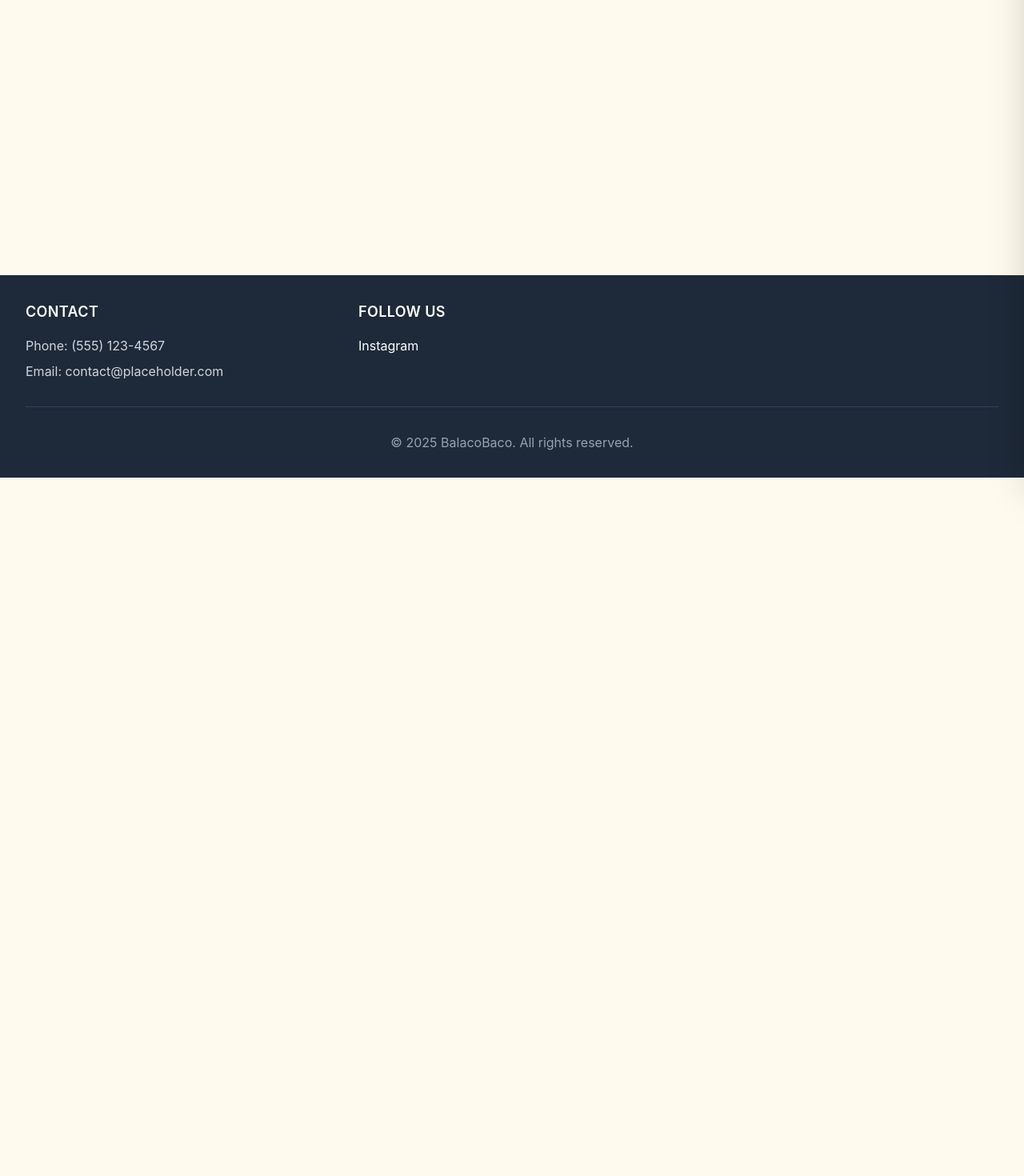
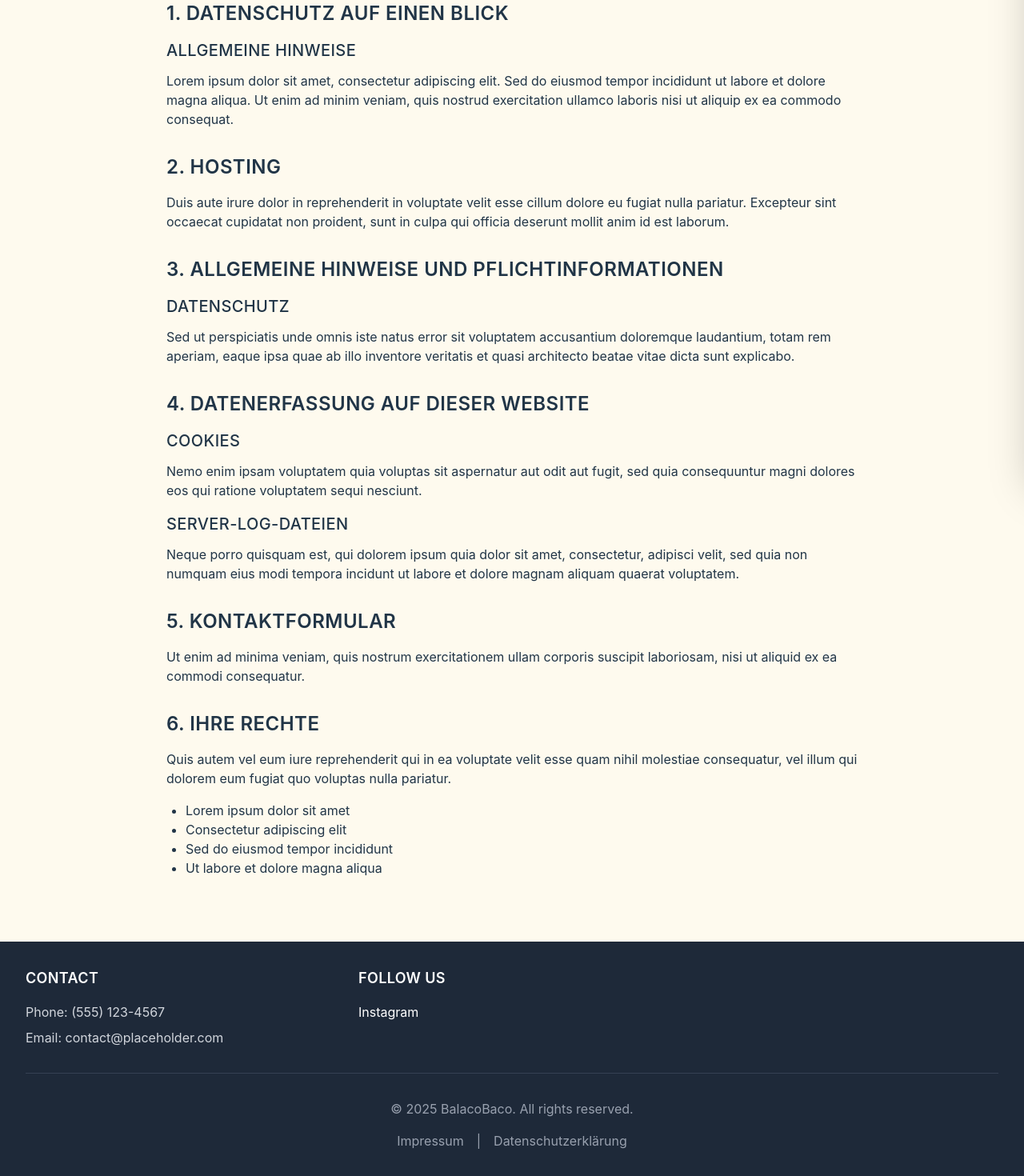
Before and after one commit to Kayo-b/blcbco, a React (Vite) app: page /blcbco/privacy-policy in a window 1280 px wide. Shown: the part 203-1673 px from the top of the page at 80% size. Before the commit the page ends 800 px from the top, so only its background shows below. Built offline with nearby package versions, Linux system fonts and the light colour scheme.

Commit message:
impressum and privacy policy placeholder added

```diff
--- a/src/App.jsx
+++ b/src/App.jsx
@@ -12,6 +12,8 @@ import Cart from './pages/Cart';
 import Checkout from './pages/Checkout';
 import Confirmation from './pages/Confirmation';
 import Catering from './pages/Catering';
+import PrivacyPolicy from './pages/PrivacyPolicy';
+import Impressum from './pages/Impressum';
 import NavOverlay from './components/NavOverlay';
 
 function AppContent() {
@@ -39,6 +41,8 @@ function AppContent() {
           <Route path="/cart" element={<Cart />} />
           <Route path="/checkout" element={<Checkout />} />
           <Route path="/confirmation" element={<Confirmation />} />
+          <Route path="/privacy-policy" element={<PrivacyPolicy />} />
+          <Route path="/impressum" element={<Impressum />} />
         </Routes>
       </main>
       <Footer />
--- a/src/components/Footer.jsx
+++ b/src/components/Footer.jsx
@@ -1,4 +1,5 @@
 import { useTranslation } from 'react-i18next';
+import { Link } from 'react-router-dom';
 
 export default function Footer() {
   const { t } = useTranslation();
@@ -29,6 +30,15 @@ export default function Footer() {
 
         <div className="border-t border-gray-700 mt-8 pt-8 text-center text-gray-400">
           <p>&copy; {new Date().getFullYear()} BalacoBaco. All rights reserved.</p>
+          <div className="mt-4 space-x-4">
+            <Link to="/impressum" className="hover:text-white transition-colors">
+              Impressum
+            </Link>
+            <span>|</span>
+            <Link to="/privacy-policy" className="hover:text-white transition-colors">
+              Datenschutzerklärung
+            </Link>
+          </div>
         </div>
       </div>
     </footer>
--- /dev/null
+++ b/src/pages/Impressum.jsx
@@ -0,0 +1,79 @@
+import { useTranslation } from 'react-i18next';
+
+function Impressum() {
+  const { t } = useTranslation();
+
+  return (
+    <div className="max-w-4xl mx-auto px-4 py-12">
+      <h1 className="text-3xl font-bold mb-8">Impressum</h1>
+
+      <section className="mb-8">
+        <h2 className="text-2xl font-semibold mb-4">Angaben gemäß § 5 TMG</h2>
+        <p className="mb-2">Lorem Ipsum GmbH</p>
+        <p className="mb-2">Musterstraße 123</p>
+        <p className="mb-4">12345 Musterstadt</p>
+      </section>
+
+      <section className="mb-8">
+        <h2 className="text-2xl font-semibold mb-4">Vertreten durch</h2>
+        <p className="mb-4">Max Mustermann</p>
+      </section>
+
+      <section className="mb-8">
+        <h2 className="text-2xl font-semibold mb-4">Kontakt</h2>
+        <p className="mb-2">Telefon: +49 (0) 123 456789</p>
+        <p className="mb-2">E-Mail: info@example.com</p>
+      </section>
+
+      <section className="mb-8">
+        <h2 className="text-2xl font-semibold mb-4">Registereintrag</h2>
+        <p className="mb-2">Eintragung im Handelsregister</p>
+        <p className="mb-2">Registergericht: Amtsgericht Musterstadt</p>
+        <p className="mb-4">Registernummer: HRB 12345</p>
+      </section>
+
+      <section className="mb-8">
+        <h2 className="text-2xl font-semibold mb-4">Umsatzsteuer-ID</h2>
+        <p className="mb-4">
+          Umsatzsteuer-Identifikationsnummer gemäß § 27 a Umsatzsteuergesetz:<br />
+          DE123456789
+        </p>
+      </section>
+
+      <section className="mb-8">
+        <h2 className="text-2xl font-semibold mb-4">Verantwortlich für den Inhalt nach § 55 Abs. 2 RStV</h2>
+        <p className="mb-2">Max Mustermann</p>
+        <p className="mb-2">Musterstraße 123</p>
+        <p className="mb-4">12345 Musterstadt</p>
+      </section>
+
+      <section className="mb-8">
+        <h2 className="text-2xl font-semibold mb-4">Haftungsausschluss</h2>
+
+        <h3 className="text-xl font-medium mb-3">Haftung für Inhalte</h3>
+        <p className="mb-4">
+          Lorem ipsum dolor sit amet, consectetur adipiscing elit. Sed do eiusmod tempor incididunt ut labore et dolore magna aliqua. Ut enim ad minim veniam, quis nostrud exercitation ullamco laboris.
+        </p>
+
+        <h3 className="text-xl font-medium mb-3">Haftung für Links</h3>
+        <p className="mb-4">
+          Duis aute irure dolor in reprehenderit in voluptate velit esse cillum dolore eu fugiat nulla pariatur. Excepteur sint occaecat cupidatat non proident, sunt in culpa qui officia deserunt mollit anim id est laborum.
+        </p>
+
+        <h3 className="text-xl font-medium mb-3">Urheberrecht</h3>
+        <p className="mb-4">
+          Sed ut perspiciatis unde omnis iste natus error sit voluptatem accusantium doloremque laudantium, totam rem aperiam, eaque ipsa quae ab illo inventore veritatis et quasi architecto beatae vitae dicta sunt explicabo.
+        </p>
+      </section>
+
+      <section className="mb-8">
+        <h2 className="text-2xl font-semibold mb-4">Streitschlichtung</h2>
+        <p className="mb-4">
+          Nemo enim ipsam voluptatem quia voluptas sit aspernatur aut odit aut fugit, sed quia consequuntur magni dolores eos qui ratione voluptatem sequi nesciunt.
+        </p>
+      </section>
+    </div>
+  );
+}
+
+export default Impressum;
--- /dev/null
+++ b/src/pages/PrivacyPolicy.jsx
@@ -0,0 +1,68 @@
+import { useTranslation } from 'react-i18next';
+
+function PrivacyPolicy() {
+  const { t } = useTranslation();
+
+  return (
+    <div className="max-w-4xl mx-auto px-4 py-12">
+      <h1 className="text-3xl font-bold mb-8">Datenschutzerklärung</h1>
+
+      <section className="mb-8">
+        <h2 className="text-2xl font-semibold mb-4">1. Datenschutz auf einen Blick</h2>
+        <h3 className="text-xl font-medium mb-3">Allgemeine Hinweise</h3>
+        <p className="mb-4">
+          Lorem ipsum dolor sit amet, consectetur adipiscing elit. Sed do eiusmod tempor incididunt ut labore et dolore magna aliqua. Ut enim ad minim veniam, quis nostrud exercitation ullamco laboris nisi ut aliquip ex ea commodo consequat.
+        </p>
+      </section>
+
+      <section className="mb-8">
+        <h2 className="text-2xl font-semibold mb-4">2. Hosting</h2>
+        <p className="mb-4">
+          Duis aute irure dolor in reprehenderit in voluptate velit esse cillum dolore eu fugiat nulla pariatur. Excepteur sint occaecat cupidatat non proident, sunt in culpa qui officia deserunt mollit anim id est laborum.
+        </p>
+      </section>
+
+      <section className="mb-8">
+        <h2 className="text-2xl font-semibold mb-4">3. Allgemeine Hinweise und Pflichtinformationen</h2>
+        <h3 className="text-xl font-medium mb-3">Datenschutz</h3>
+        <p className="mb-4">
+          Sed ut perspiciatis unde omnis iste natus error sit voluptatem accusantium doloremque laudantium, totam rem aperiam, eaque ipsa quae ab illo inventore veritatis et quasi architecto beatae vitae dicta sunt explicabo.
+        </p>
+      </section>
+
+      <section className="mb-8">
+        <h2 className="text-2xl font-semibold mb-4">4. Datenerfassung auf dieser Website</h2>
+        <h3 className="text-xl font-medium mb-3">Cookies</h3>
+        <p className="mb-4">
+          Nemo enim ipsam voluptatem quia voluptas sit aspernatur aut odit aut fugit, sed quia consequuntur magni dolores eos qui ratione voluptatem sequi nesciunt.
+        </p>
+        <h3 className="text-xl font-medium mb-3">Server-Log-Dateien</h3>
+        <p className="mb-4">
+          Neque porro quisquam est, qui dolorem ipsum quia dolor sit amet, consectetur, adipisci velit, sed quia non numquam eius modi tempora incidunt ut labore et dolore magnam aliquam quaerat voluptatem.
+        </p>
+      </section>
+
+      <section className="mb-8">
+        <h2 className="text-2xl font-semibold mb-4">5. Kontaktformular</h2>
+        <p className="mb-4">
+          Ut enim ad minima veniam, quis nostrum exercitationem ullam corporis suscipit laboriosam, nisi ut aliquid ex ea commodi consequatur.
+        </p>
+      </section>
+
+      <section className="mb-8">
+        <h2 className="text-2xl font-semibold mb-4">6. Ihre Rechte</h2>
+        <p className="mb-4">
+          Quis autem vel eum iure reprehenderit qui in ea voluptate velit esse quam nihil molestiae consequatur, vel illum qui dolorem eum fugiat quo voluptas nulla pariatur.
+        </p>
+        <ul className="list-disc ml-6 mb-4">
+          <li>Lorem ipsum dolor sit amet</li>
+          <li>Consectetur adipiscing elit</li>
+          <li>Sed do eiusmod tempor incididunt</li>
+          <li>Ut labore et dolore magna aliqua</li>
+        </ul>
+      </section>
+    </div>
+  );
+}
+
+export default PrivacyPolicy;
```
